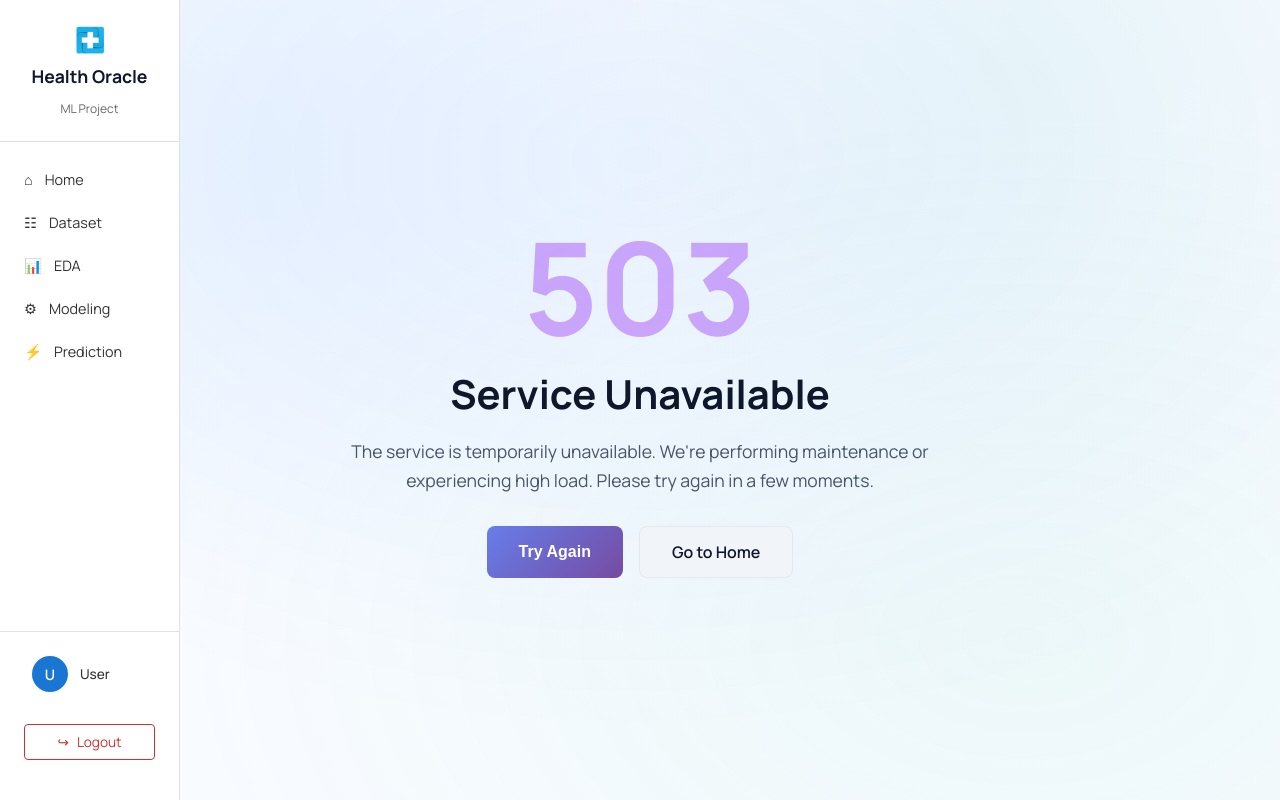
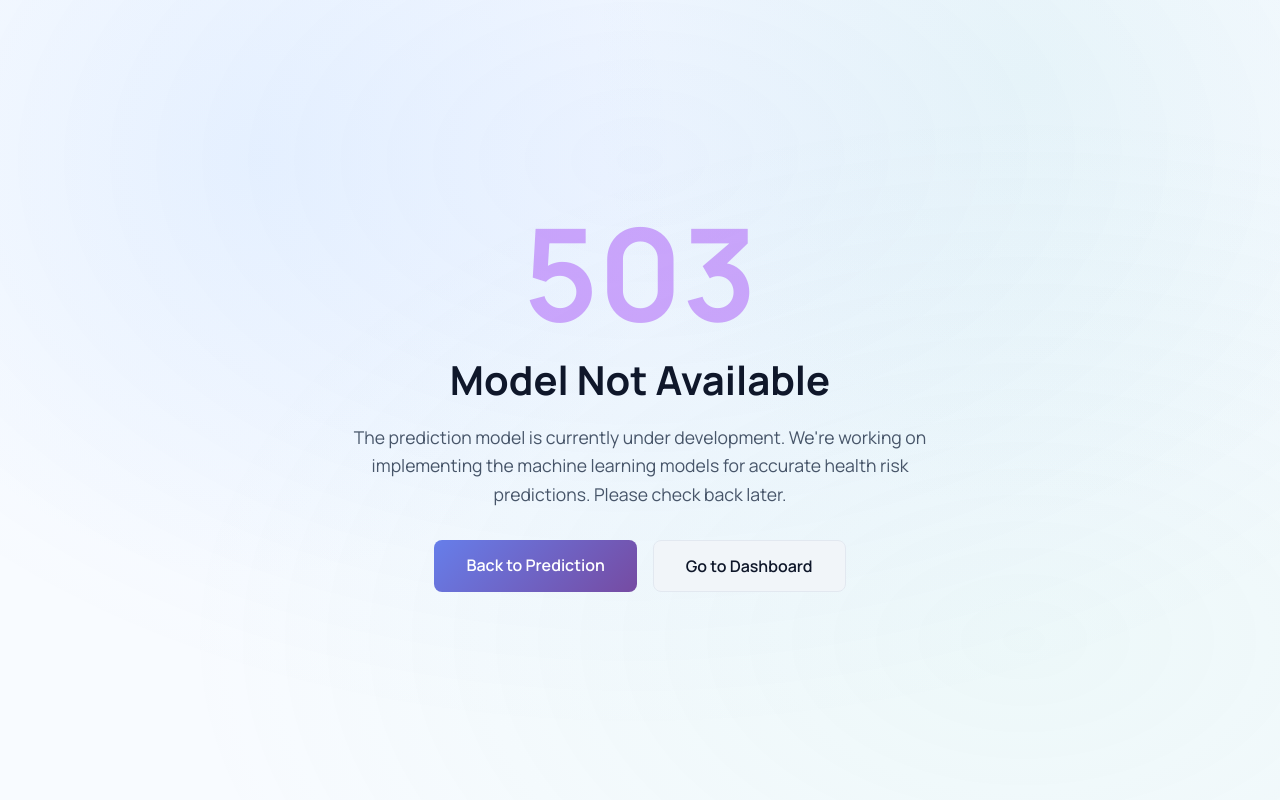
Before and after one commit to LORDSINE/HealthOracle, a Flask app: template templates/errors/503.html in a window 1280 px wide. Run offline with Flask 3, Linux system fonts and the light colour scheme; the template is opened without the code that fills it, so the values that code supplies are empty.

Commit message:
edited on error

```diff
--- a/templates/errors/400.html
+++ b/templates/errors/400.html
@@ -1,6 +1,8 @@
 {% extends "base.html" %}
 
 {% block title %}400 - Bad Request | Health Oracle{% endblock %}
+
+{% block sidebar %}{% endblock %}
 
 {% block content %}
 <div class="error-container">
--- a/templates/errors/403.html
+++ b/templates/errors/403.html
@@ -1,6 +1,8 @@
 {% extends "base.html" %}
 
 {% block title %}403 - Forbidden | Health Oracle{% endblock %}
+
+{% block sidebar %}{% endblock %}
 
 {% block content %}
 <div class="error-container">
--- a/templates/errors/404.html
+++ b/templates/errors/404.html
@@ -1,6 +1,8 @@
 {% extends "base.html" %}
 
 {% block title %}404 - Page Not Found | Health Oracle{% endblock %}
+
+{% block sidebar %}{% endblock %}
 
 {% block content %}
 <div class="error-container">
--- a/templates/errors/500.html
+++ b/templates/errors/500.html
@@ -1,6 +1,8 @@
 {% extends "base.html" %}
 
 {% block title %}500 - Internal Server Error | Health Oracle{% endblock %}
+
+{% block sidebar %}{% endblock %}
 
 {% block content %}
 <div class="error-container">
--- a/templates/errors/503.html
+++ b/templates/errors/503.html
@@ -1,18 +1,20 @@
 {% extends "base.html" %}
 
 {% block title %}503 - Service Unavailable | Health Oracle{% endblock %}
+
+{% block sidebar %}{% endblock %}
 
 {% block content %}
 <div class="error-container">
     <div class="error-content">
         <div class="error-code">503</div>
-        <h1 class="error-title">Service Unavailable</h1>
+        <h1 class="error-title">Model Not Available</h1>
         <p class="error-message">
-            The service is temporarily unavailable. We're performing maintenance or experiencing high load. Please try again in a few moments.
+            The prediction model is currently under development. We're working on implementing the machine learning models for accurate health risk predictions. Please check back later.
         </p>
         <div class="error-actions">
-            <button onclick="location.reload()" class="btn btn-primary">Try Again</button>
-            <a href="/" class="btn btn-secondary">Go to Home</a>
+            <a href="/prediction" class="btn btn-primary">Back to Prediction</a>
+            <a href="/dashboard" class="btn btn-secondary">Go to Dashboard</a>
         </div>
     </div>
 </div>
```
